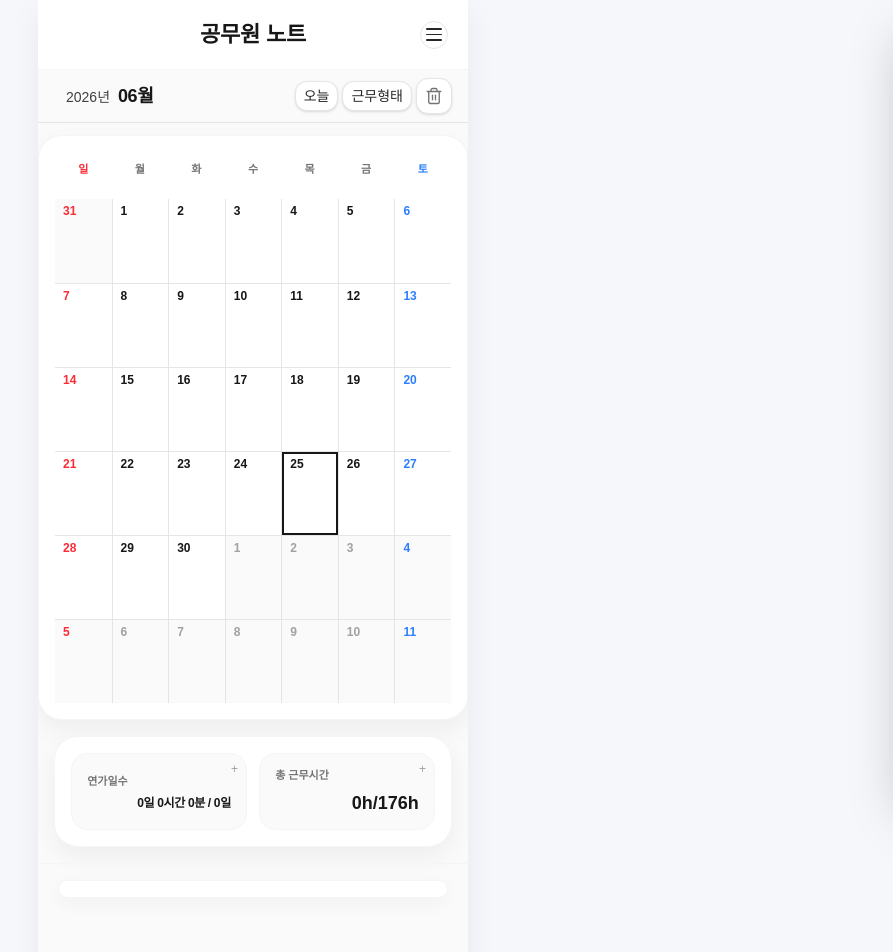
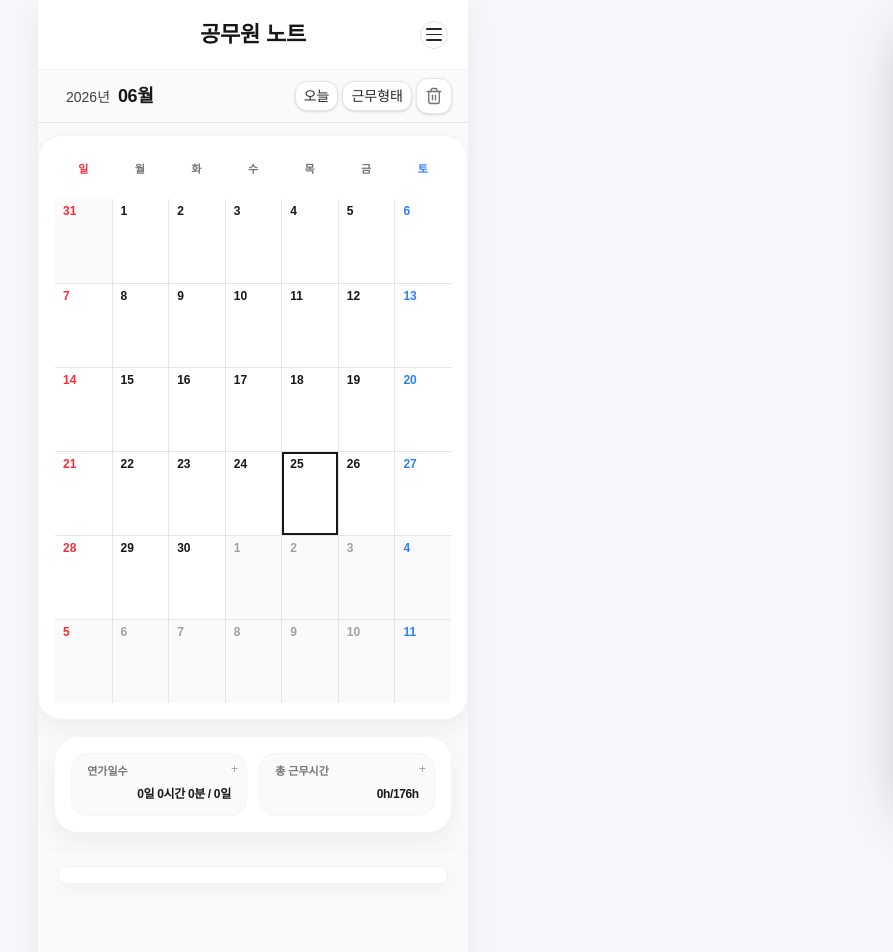
Before and after one commit to parkdaewoon/calculator, a Next.js app: page /calendar in a window 1280 px wide. Shown: the top 952 px of the page, without its empty margins (387-1280 px from the left). Built offline with nearby package versions, Linux system fonts and the light colour scheme; no server answers.

Commit message:
Align summary card value styles

```diff
--- a/components/Calendar/SummaryBar.tsx
+++ b/components/Calendar/SummaryBar.tsx
@@ -33,6 +33,13 @@ function formatHoursRatio(actual: number, normal?: number) {
   return `${formatHours(actual)}/${formatHours(normal)}`;
 }
 
+const summaryButtonClass =
+  "relative min-w-0 rounded-2xl border border-neutral-100 bg-neutral-50 p-3 text-left";
+const summaryLabelClass =
+  "pl-[0.2rem] text-[11px] font-semibold leading-none text-neutral-500";
+const summaryValueClass =
+  "mt-2 min-h-[18px] overflow-hidden whitespace-nowrap pr-[0.2rem] text-right text-[12px] font-semibold leading-[18px] tracking-[-0.03em] text-neutral-900";
+
 export default function SummaryBar({ stats, onOpenWorkSummary }: SummaryBarProps) {
   const [openLeaveSheet, setOpenLeaveSheet] = useState(false);
 
@@ -58,18 +65,18 @@ export default function SummaryBar({ stats, onOpenWorkSummary }: SummaryBarProps
             {/* ✅ 연가일수 */}
             <button
               onClick={() => setOpenLeaveSheet(true)}
-              className="relative min-w-0 rounded-2xl border border-neutral-100 bg-neutral-50 p-3 text-left"
+              className={summaryButtonClass}
               type="button"
             >
               <div className="absolute right-[0.5rem] top-[0.2rem] mt-1 text-xs text-neutral-400">
                 +
               </div>
 
-              <div className="pl-[0.2rem] text-[11px] font-semibold text-neutral-500">
+              <div className={summaryLabelClass}>
                 연가일수
               </div>
 
-              <div className="mt-1 overflow-hidden whitespace-nowrap pr-[0.2rem] text-right text-[12px] font-semibold leading-snug tracking-[-0.03em] text-neutral-900">
+              <div className={summaryValueClass}>
                 {formatLeaveDisplay(leaveUsed, leaveTotal)}
               </div>
             </button>
@@ -77,18 +84,18 @@ export default function SummaryBar({ stats, onOpenWorkSummary }: SummaryBarProps
             {/* 총근무시간 */}
             <button
               onClick={onOpenWorkSummary}
-              className="relative rounded-2xl border border-neutral-100 bg-neutral-50 p-3 text-left"
+              className={summaryButtonClass}
               type="button"
             >
               <div className="absolute right-[0.5rem] top-[0.2rem] mt-1 text-xs text-neutral-400">
                 +
               </div>
 
-              <div className="pl-[0.2rem] text-[11px] font-semibold text-neutral-500">
+              <div className={summaryLabelClass}>
                 총 근무시간
               </div>
 
-              <div className="mt-1 pr-[0.2rem] text-right text-lg font-semibold text-neutral-900">
+              <div className={summaryValueClass}>
                 {formatHoursRatio(stats.totalHours, (stats as any).normalHours)}
               </div>
             </button>
```
